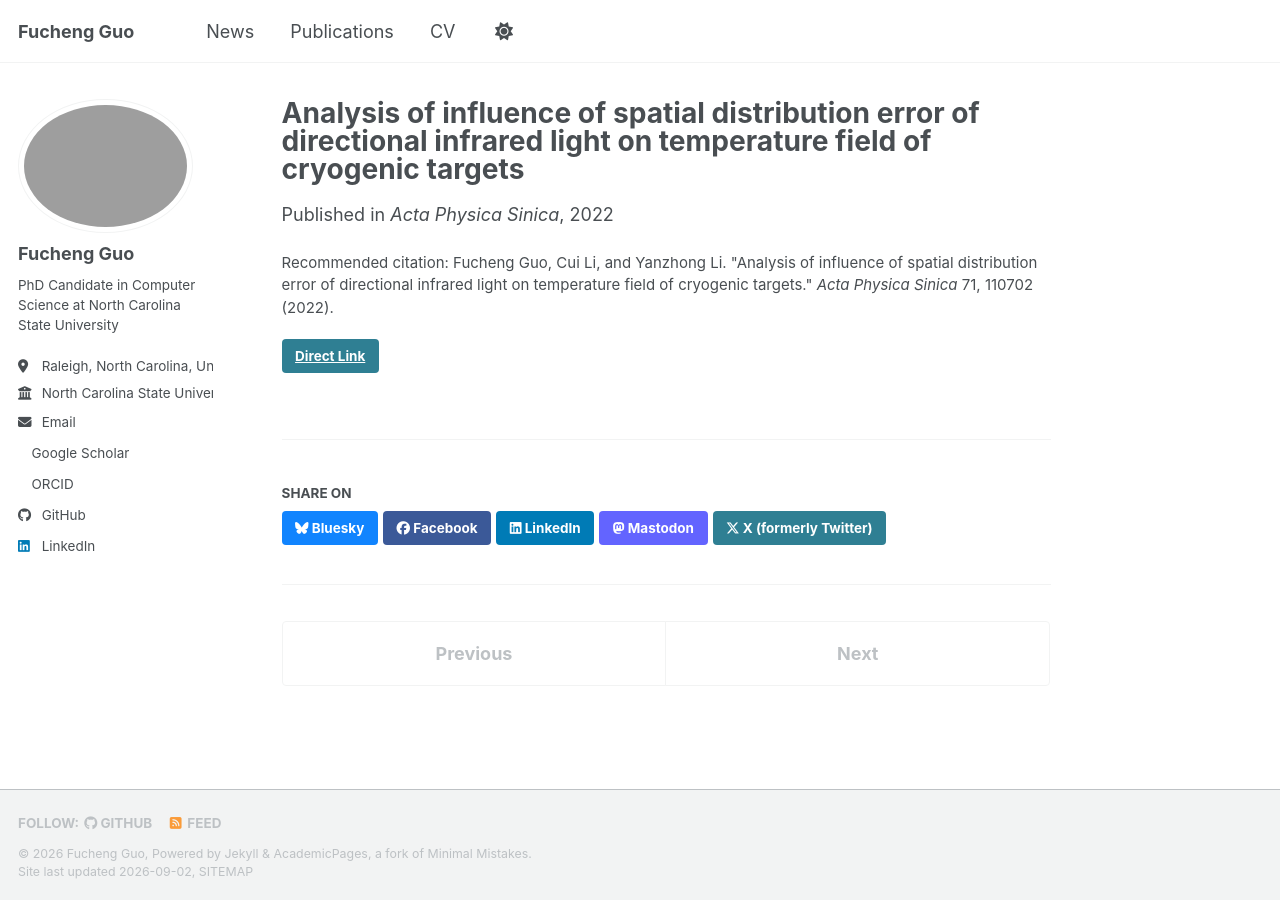
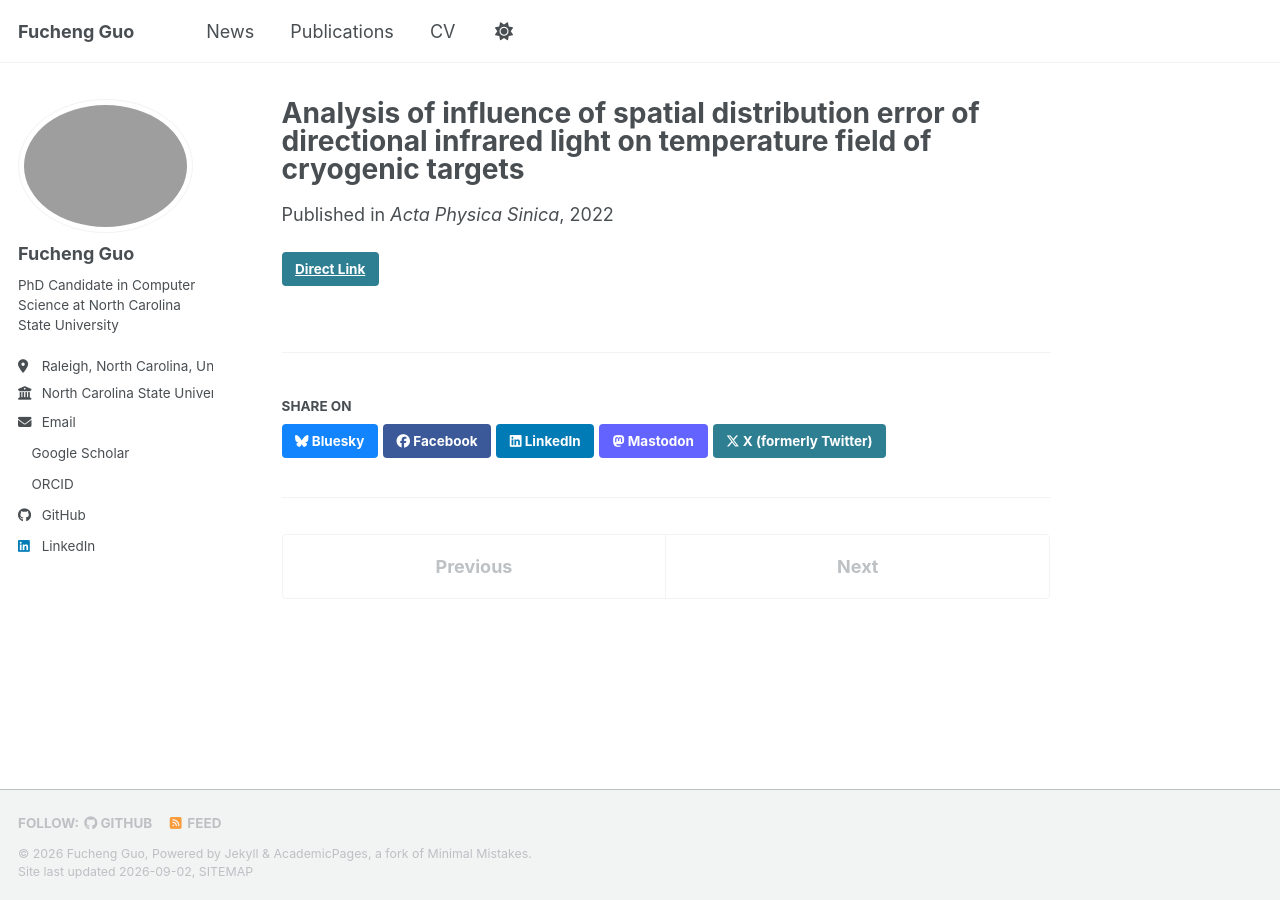
Before and after one commit to Itaru-Shin/Itaru-Shin.github.io, a Jekyll site: the page built from _publications/2022-06-01-directional-infrared-spatial-distribution-error.md, in a window 1280 px wide. Built offline with Jekyll 4.4.1, drawn with Linux system fonts in a browser that asks for light colours; a style sheet for code colours, icons or effects is not loaded.

Commit message:
Revise citation and add excerpt for publication
Updated citation format and added excerpt.

```diff
--- a/_publications/2022-06-01-directional-infrared-spatial-distribution-error.md
+++ b/_publications/2022-06-01-directional-infrared-spatial-distribution-error.md
@@ -6,5 +6,5 @@ permalink: /publication/2022-06-01-directional-infrared-spatial-distribution-err
 date: 2022-06-01
 venue: 'Acta Physica Sinica'
 link: 'https://wulixb.iphy.ac.cn/article/pdf/preview/10.7498/aps.71.20212351.pdf'
-citation: 'Fucheng Guo, Cui Li, and Yanzhong Li. "Analysis of influence of spatial distribution error of directional infrared light on temperature field of cryogenic targets." <i>Acta Physica Sinica</i> 71, 110702 (2022).'
+excerpt: '<b>Fucheng Guo</b>, Cui Li, and Yanzhong Li'
 ---
```
